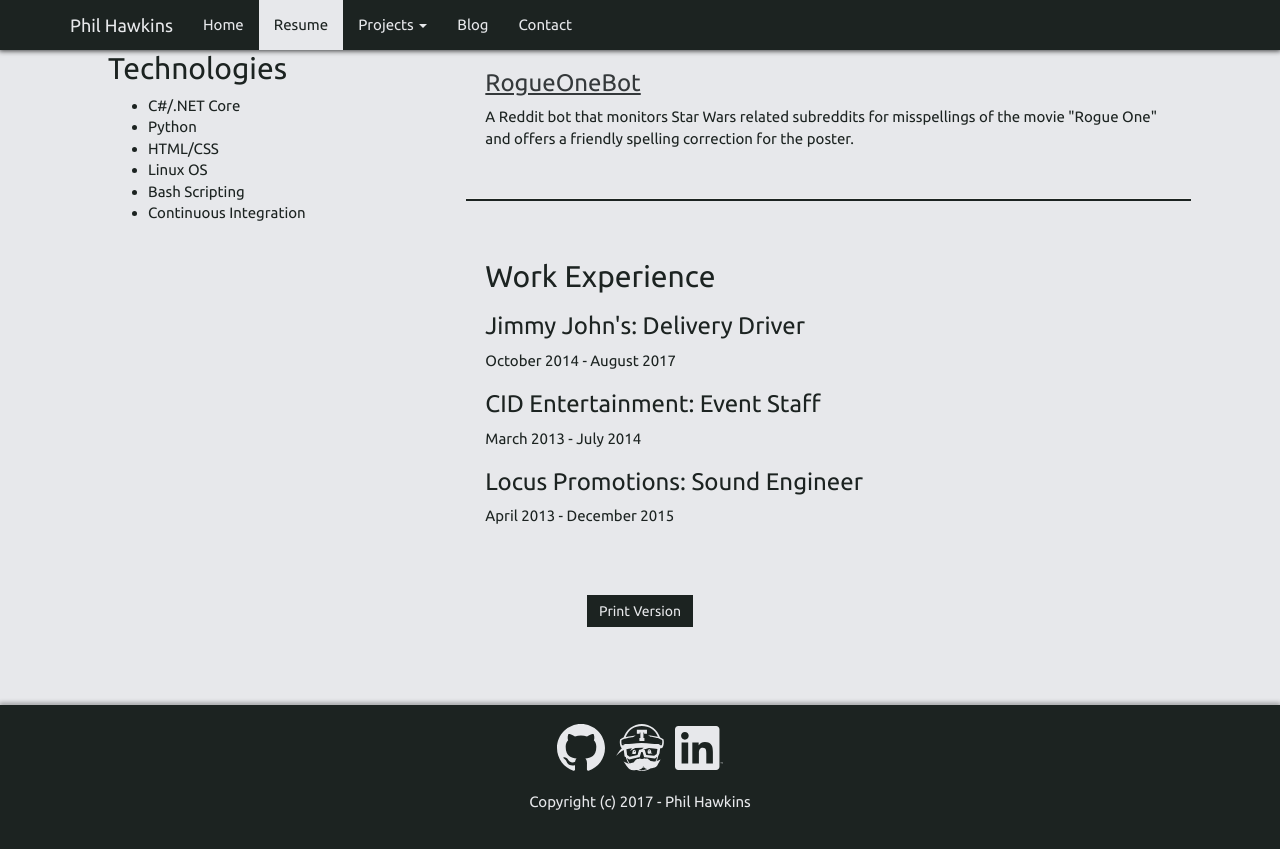
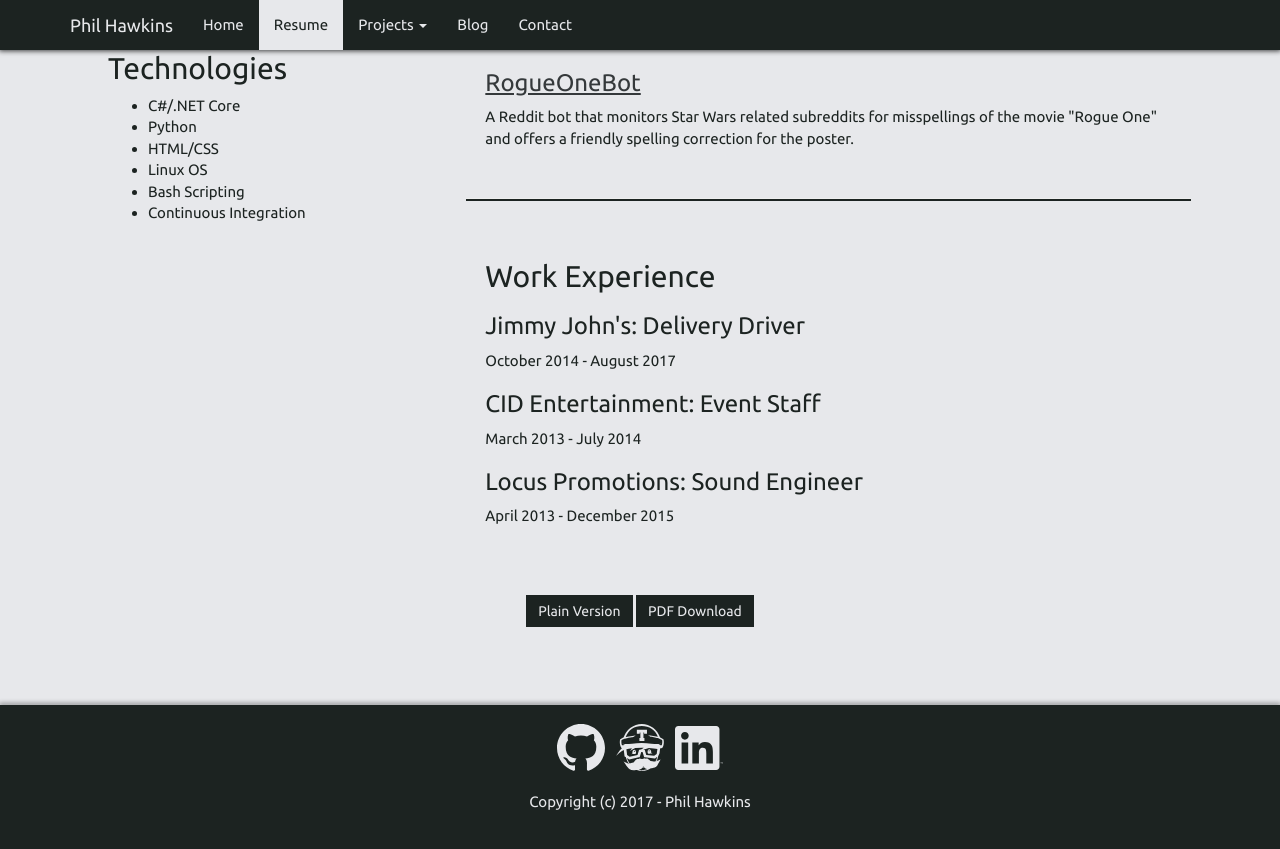
Before and after one commit to phil-harmoniq/phil-harmoniq.github.io, a Jekyll site: the page built from resume.html, in a window 1280 px wide and 900 px high, scrolled down 810 px. Shown: the top 849 px of the window. Built offline with Jekyll 4.4.1, drawn with Linux system fonts in a browser that asks for light colours; nearby versions of some CDN libraries.

Commit message:
Add PDF link

```diff
--- a/resume.html
+++ b/resume.html
@@ -12,7 +12,10 @@ permalink: /resume/
 
   <div class="well text-center">
     <a href="{{ site.baseurl }}/resume-print/" class="btn card dark-card dark-btn" role="button">
-      Print Version
+      Plain Version
+    </a>
+    <a href="{{ site.baseurl }}/assets/phil-hawkins-resume.pdf" class="btn card dark-card dark-btn" role="button">
+      PDF Download
     </a>
   </div>
 </div>
```
